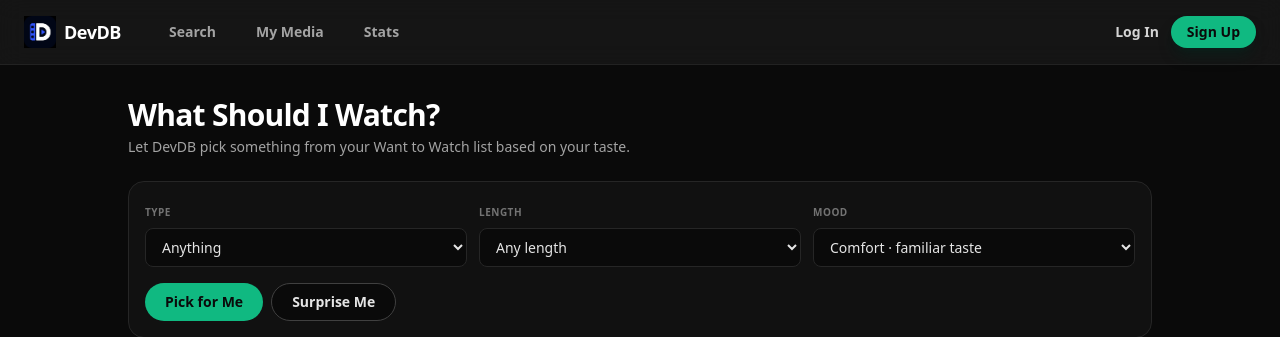
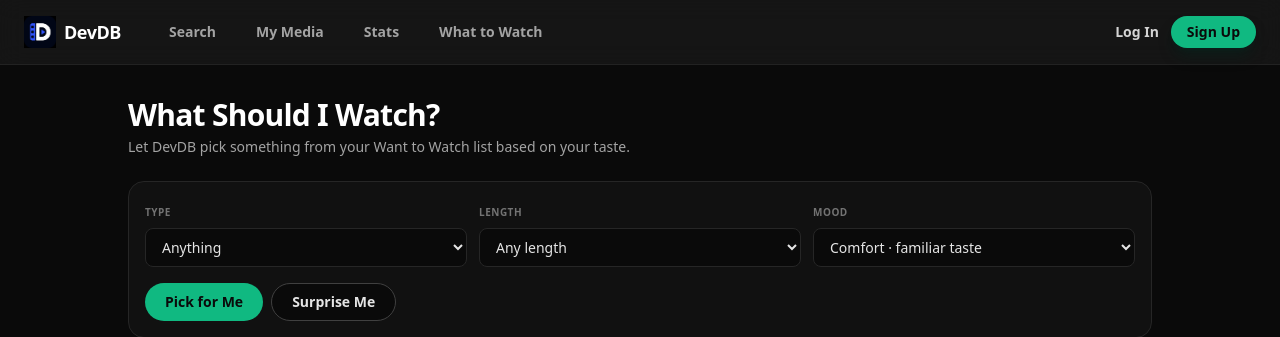
Before and after one commit to linuxguy421/devdb, a Python web app: template app/templates/what_to_watch.html in a window 1280 px wide. Shown: the top 337 px of the page. Run offline with Jinja, Linux system fonts and the light colour scheme; the template is opened without the code that fills it, so the values that code supplies are empty; some libraries are stand-ins or nearby versions.

Commit message:
feat: add what should I watch navigation

```diff
--- a/app/templates/partials/navbar.html
+++ b/app/templates/partials/navbar.html
@@ -21,6 +21,10 @@
                 <a href="/stats"
                    class="px-4 py-2 rounded-full transition-all duration-200 {% if request.url.path.startswith('/stats') %}bg-neutral-800 text-white shadow-sm{% else %}text-neutral-400 hover:text-white hover:bg-neutral-800/50{% endif %}">
                     Stats
+                </a>
+                <a href="/what-to-watch"
+                   class="px-4 py-2 rounded-full transition-all duration-200 {% if request.url.path.startswith('/what-to-watch') %}bg-neutral-800 text-white shadow-sm{% else %}text-neutral-400 hover:text-white hover:bg-neutral-800/50{% endif %}">
+                    What to Watch
                 </a>
             </div>
         </div>
```
